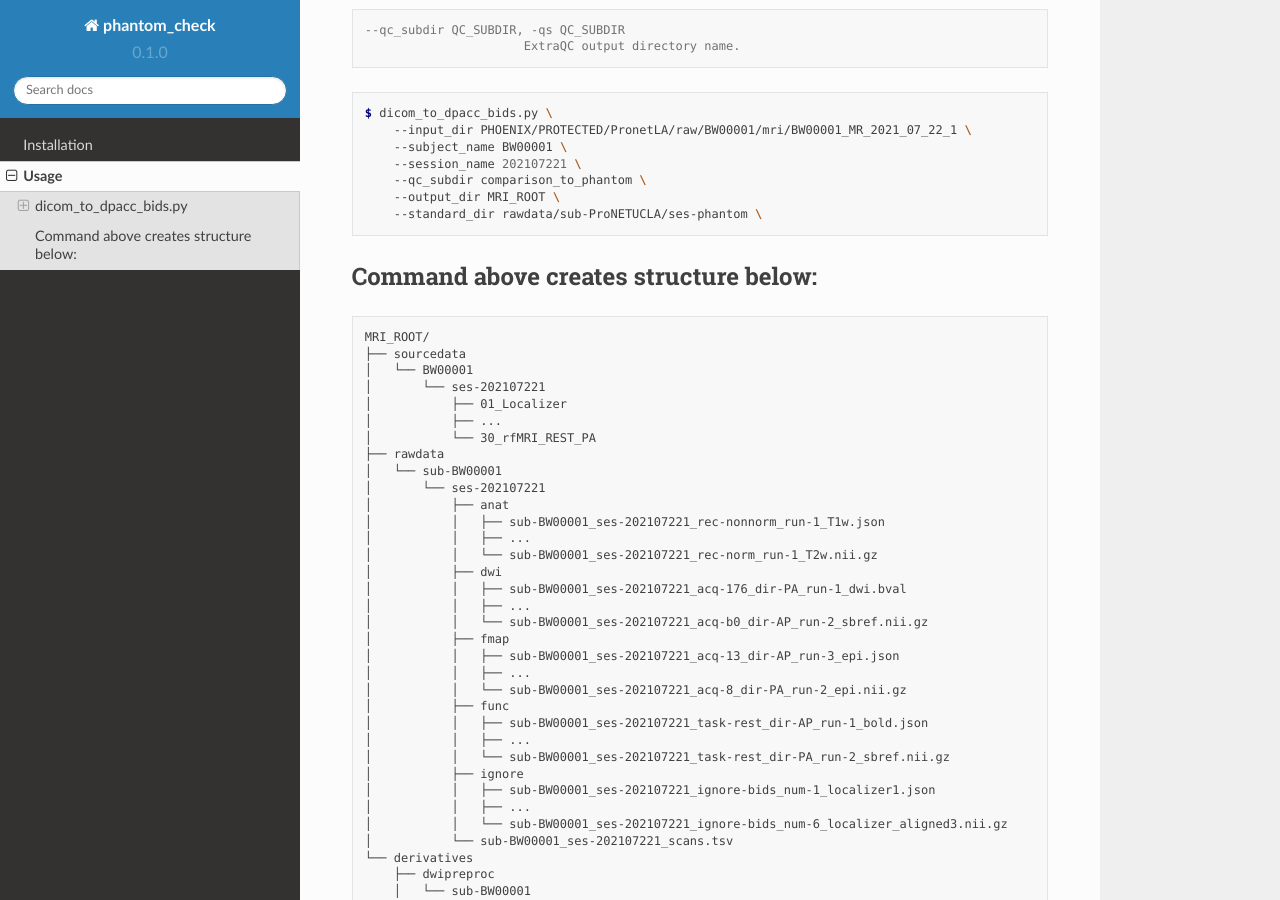
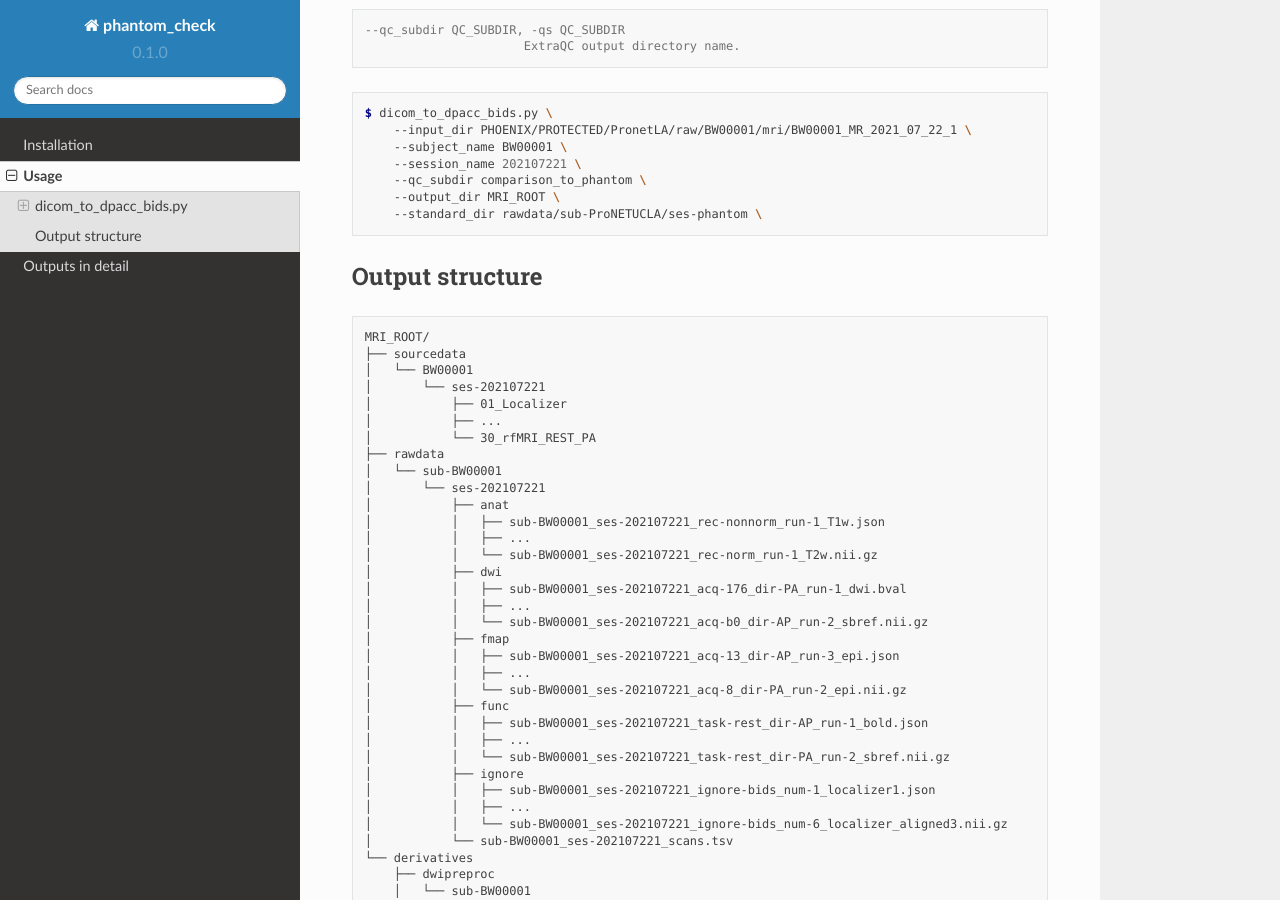
Before and after one commit to AMP-SCZ/qqc, a Sphinx documentation site: the page built from docs/source/usage.rst, in a window 1280 px wide and 900 px high, scrolled down 827 px. Built offline with Sphinx 7.4.7 and the Read the Docs theme 2.0.0, drawn with Linux system fonts in a browser that asks for light colours; pages that are not in the unit, such as notebooks, are missing from menus.

Commit message:
docs: correction

```diff
--- a/docs/source/usage.rst
+++ b/docs/source/usage.rst
@@ -63,9 +63,9 @@ Available options
 
 .. _outputs:
 
---------------------------------------
-Command above creates structure below:
---------------------------------------
+----------------
+Output structure
+----------------
 
 ::
 
```
Also changed, not shown: docs/source/outputs_in_detail.rst (renamed from docs/source/outputs.rst).
